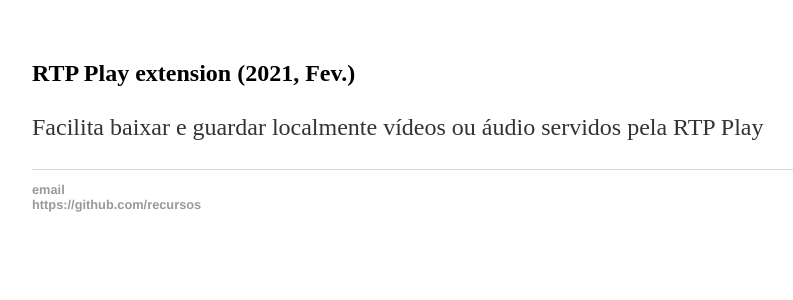
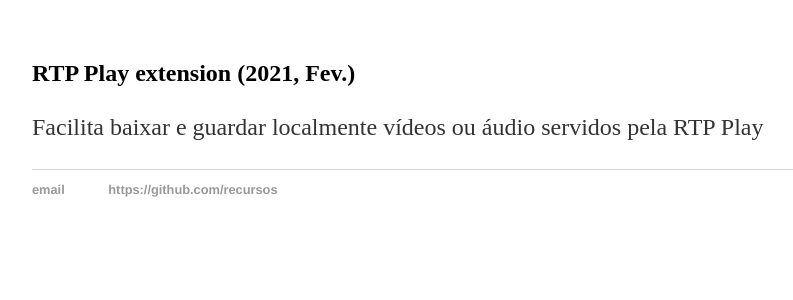
Before and after one commit to rtpplay/recursos.github.io, a Jekyll site: the page built from index.html, in a window 1280 px wide. Shown: the top 300 px of the page, without its empty margins (160-953 px from the left). Built offline with Jekyll 4.4.1, drawn with Linux system fonts in a browser that asks for light colours.

Commit message:
Update default.html

```diff
--- a/_layouts/default.html
+++ b/_layouts/default.html
@@ -24,7 +24,7 @@
 			<footer>
 	    		<ul>
 	        		<li><a href="mailto:recursos.pt@gmail.com">email</a></li>
-				<br>
+				<li> </li>
 	        		<li><a href="https://github.com/recursos">https://github.com/recursos</a></li>
 				</ul>
 			</footer>
```
